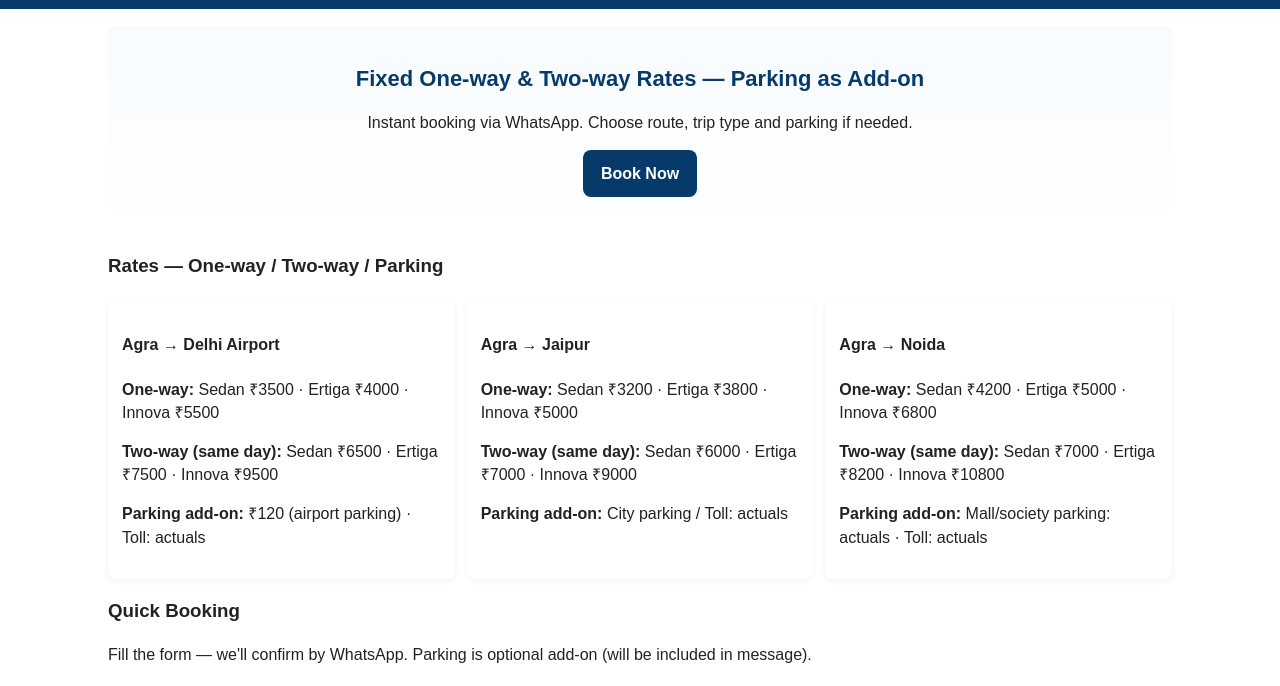
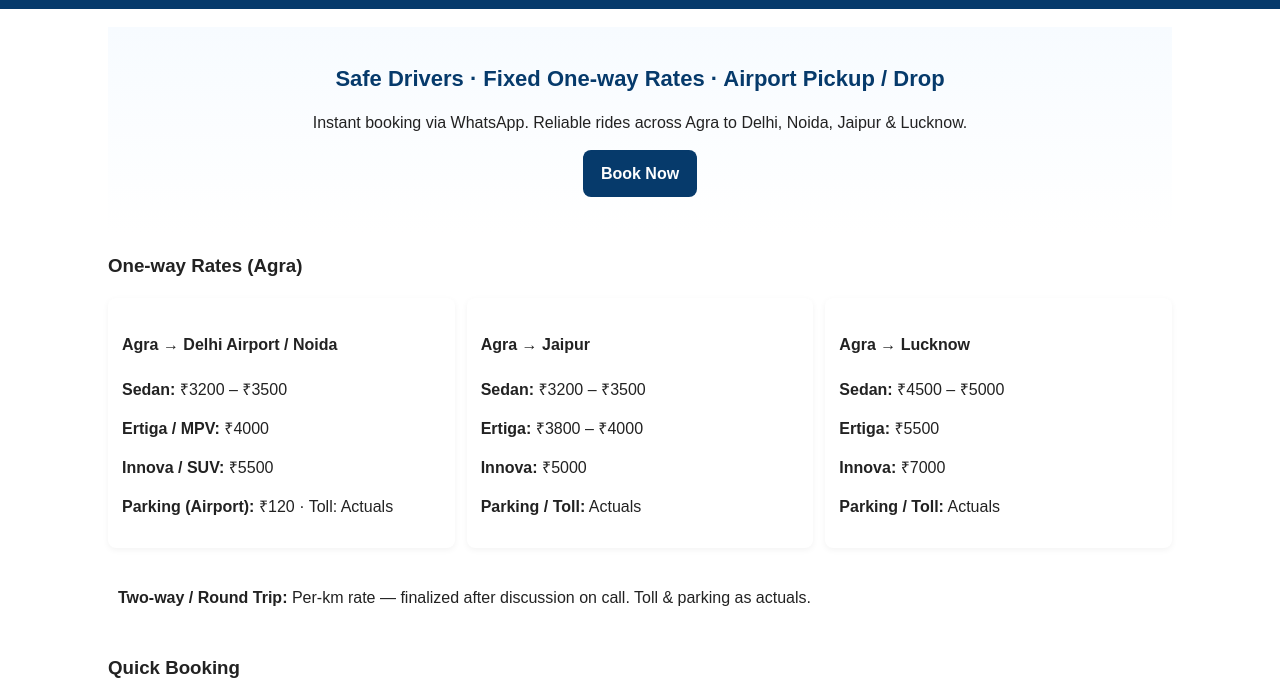
Before and after one commit to GulatiTourandTravels/GULATI-Tour-Travels-, a plain HTML site: page index.html in a window 1280 px wide. Shown: the part 99-785 px from the top of the page. Drawn offline with Linux system fonts and the light colour scheme.

Commit message:
Add files via upload

```diff
--- a/index.html
+++ b/index.html
@@ -5,12 +5,13 @@
 <meta name="viewport" content="width=device-width,initial-scale=1">
 <title>Gulati Tour and Travels — Agra</title>
 <link rel="stylesheet" href="styles.css">
+<meta name="description" content="Gulati Tour and Travels Agra - Airport pickup/drop, Agra to Delhi/Noida, Jaipur, Lucknow one-way taxi. WhatsApp booking +91 9528043350.">
 </head>
 <body>
 <header class="site-header">
   <div class="header-inner container">
     <a class="brand" href="#">
-      <img src="logo.png" alt="Gulati Tour and Travels logo" class="brand-logo">
+      <img src="logo.png" alt="Gulati Tour and Travels logo" class="brand-logo" onerror="this.onerror=null;this.src='https://raw.githubusercontent.com/gulatitourandtravels/GULATI-Tour-Travels-/main/logo.png'">
       <div class="brand-text">
         <h1>Gulati Tour and Travels</h1>
         <p class="tag">Airport · Wedding · Outstation — Agra</p>
@@ -25,40 +26,47 @@
 
 <main class="container">
   <section class="hero">
-    <h2>Fixed One-way & Two-way Rates — Parking as Add‑on</h2>
-    <p>Instant booking via WhatsApp. Choose route, trip type and parking if needed.</p>
+    <h2>Safe Drivers · Fixed One-way Rates · Airport Pickup / Drop</h2>
+    <p>Instant booking via WhatsApp. Reliable rides across Agra to Delhi, Noida, Jaipur & Lucknow.</p>
     <a class="primary-btn" href="#booking">Book Now</a>
   </section>
 
   <section id="rates" class="rates">
-    <h3>Rates — One-way / Two-way / Parking</h3>
+    <h3>One-way Rates (Agra)</h3>
     <div class="rate-grid">
       <div class="rate-card">
-        <h4>Agra → Delhi Airport</h4>
-        <p><strong>One-way:</strong> Sedan ₹3500 · Ertiga ₹4000 · Innova ₹5500</p>
-        <p><strong>Two-way (same day):</strong> Sedan ₹6500 · Ertiga ₹7500 · Innova ₹9500</p>
-        <p><strong>Parking add-on:</strong> ₹120 (airport parking) · Toll: actuals</p>
+        <h4>Agra → Delhi Airport / Noida</h4>
+        <p><strong>Sedan:</strong> ₹3200 – ₹3500</p>
+        <p><strong>Ertiga / MPV:</strong> ₹4000</p>
+        <p><strong>Innova / SUV:</strong> ₹5500</p>
+        <p><strong>Parking (Airport):</strong> ₹120 · Toll: Actuals</p>
       </div>
 
       <div class="rate-card">
         <h4>Agra → Jaipur</h4>
-        <p><strong>One-way:</strong> Sedan ₹3200 · Ertiga ₹3800 · Innova ₹5000</p>
-        <p><strong>Two-way (same day):</strong> Sedan ₹6000 · Ertiga ₹7000 · Innova ₹9000</p>
-        <p><strong>Parking add-on:</strong> City parking / Toll: actuals</p>
+        <p><strong>Sedan:</strong> ₹3200 – ₹3500</p>
+        <p><strong>Ertiga:</strong> ₹3800 – ₹4000</p>
+        <p><strong>Innova:</strong> ₹5000</p>
+        <p><strong>Parking / Toll:</strong> Actuals</p>
       </div>
 
       <div class="rate-card">
-        <h4>Agra → Noida</h4>
-        <p><strong>One-way:</strong> Sedan ₹4200 · Ertiga ₹5000 · Innova ₹6800</p>
-        <p><strong>Two-way (same day):</strong> Sedan ₹7000 · Ertiga ₹8200 · Innova ₹10800</p>
-        <p><strong>Parking add-on:</strong> Mall/society parking: actuals · Toll: actuals</p>
+        <h4>Agra → Lucknow</h4>
+        <p><strong>Sedan:</strong> ₹4500 – ₹5000</p>
+        <p><strong>Ertiga:</strong> ₹5500</p>
+        <p><strong>Innova:</strong> ₹7000</p>
+        <p><strong>Parking / Toll:</strong> Actuals</p>
       </div>
+    </div>
+
+    <div class="note">
+      <p><strong>Two-way / Round Trip:</strong> Per-km rate — finalized after discussion on call. Toll & parking as actuals.</p>
     </div>
   </section>
 
   <section id="booking" class="booking">
     <h3>Quick Booking</h3>
-    <p>Fill the form — we'll confirm by WhatsApp. Parking is optional add-on (will be included in message).</p>
+    <p>Fill the form — we'll confirm by WhatsApp. Parking is optional add-on and will be included in the message.</p>
 
     <form id="bookingForm" onsubmit="return sendWhatsApp();">
       <label>Full name
@@ -73,13 +81,9 @@
         <select id="service" required>
           <optgroup label="One-way">
             <option>Agra → Delhi (One-way)</option>
+            <option>Agra → Noida (One-way)</option>
             <option>Agra → Jaipur (One-way)</option>
-            <option>Agra → Noida (One-way)</option>
-          </optgroup>
-          <optgroup label="Two-way (Same day)">
-            <option>Agra → Delhi (Two-way)</option>
-            <option>Agra → Jaipur (Two-way)</option>
-            <option>Agra → Noida (Two-way)</option>
+            <option>Agra → Lucknow (One-way)</option>
           </optgroup>
           <option>Airport Pickup/Drop (Agra–Delhi Airport)</option>
           <option>Wedding Car / VIP</option>
@@ -124,6 +128,7 @@
         <button type="button" onclick="document.getElementById('bookingForm').reset()">Reset</button>
       </div>
     </form>
+
   </section>
 
   <footer class="site-footer">
@@ -164,6 +169,7 @@ function sendWhatsApp(){
   lines.push('Car Type: ' + car);
   lines.push('Parking: ' + parking);
   if(notes) lines.push('Notes: ' + notes);
+  lines.push('Thanks!');
   var text = lines.join('\n');
 
   var waNumber = '919528043350';
--- a/styles.css
+++ b/styles.css
@@ -15,6 +15,7 @@
 .primary-btn{display:inline-block;background:var(--brand);color:#fff;padding:12px 18px;border-radius:8px;text-decoration:none;font-weight:700}
 .rate-grid{display:grid;grid-template-columns:repeat(3,1fr);gap:12px;margin-top:12px}
 .rate-card{background:#fff;padding:14px;border-radius:8px;box-shadow:0 2px 6px rgba(0,0,0,0.05)}
+.note{margin-top:12px;padding:10px;background:#fff;border-radius:8px}
 .booking{margin-top:16px}
 .booking label{display:block;margin:10px 0;font-weight:600}
 .booking input, .booking select, .booking textarea{width:100%;padding:10px;border:1px solid #e0e6ea;border-radius:6px;margin-top:6px}
```
Also changed, not shown: README.txt.
